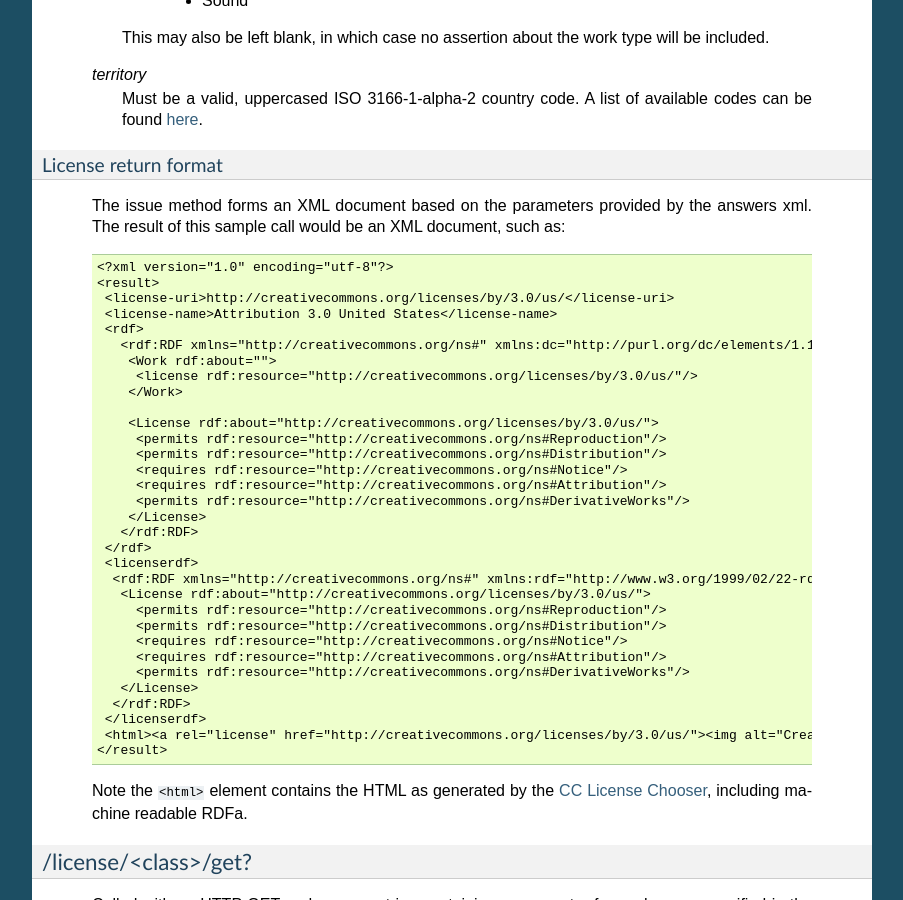
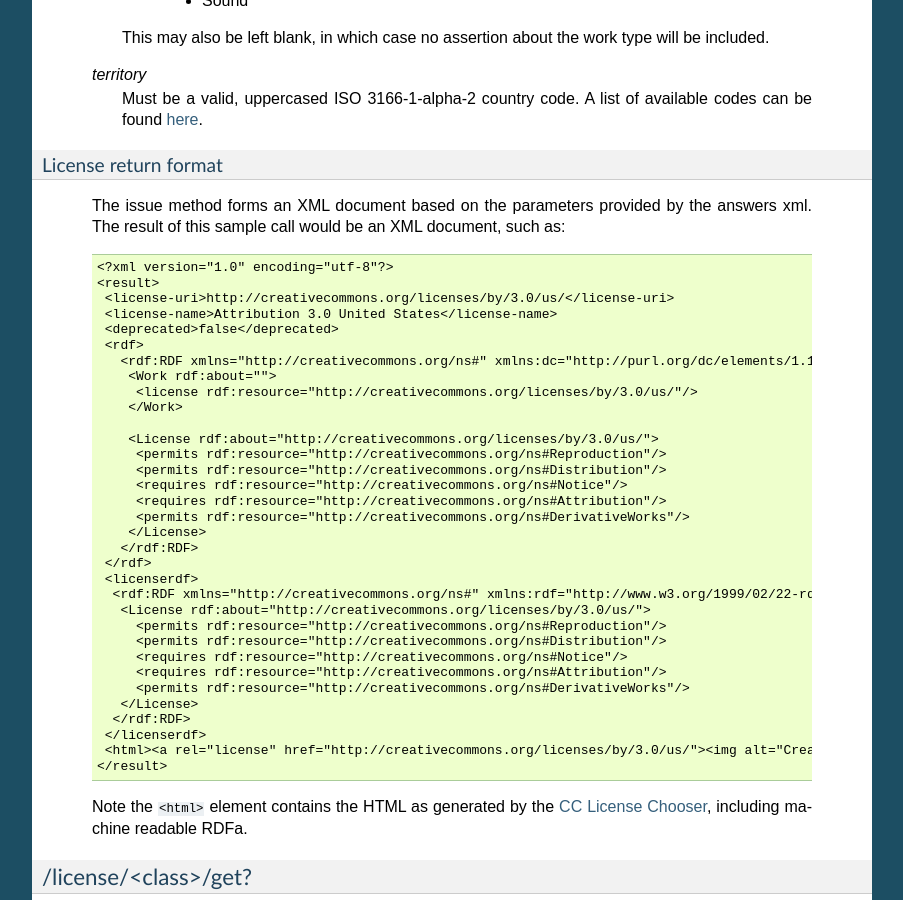
Before and after one commit to cc-archive/cc.api, a Sphinx documentation site: the page built from docs/readme_staging.rst, in a window 1280 px wide and 900 px high, scrolled down 4515 px. Shown: the whole window, without its empty margins (198-1101 px from the left). Built offline with Sphinx 7.4.7, drawn with Linux system fonts in a browser that asks for light colours.

Commit message:
Update docs to include deprecation responses

```diff
--- a/docs/readme_staging.rst
+++ b/docs/readme_staging.rst
@@ -278,6 +278,7 @@ License return format
     <result>
      <license-uri>http://creativecommons.org/licenses/by/3.0/us/</license-uri>
      <license-name>Attribution 3.0 United States</license-name>
+     <deprecated>false</deprecated>
      <rdf>
        <rdf:RDF xmlns="http://creativecommons.org/ns#" xmlns:dc="http://purl.org/dc/elements/1.1/" xmlns:rdf="http://www.w3.org/1999/02/22-rdf-syntax-ns#" xmlns:rdfs="http://www.w3.org/2000/01/rdf-schema#">
         <Work rdf:about="">
```
